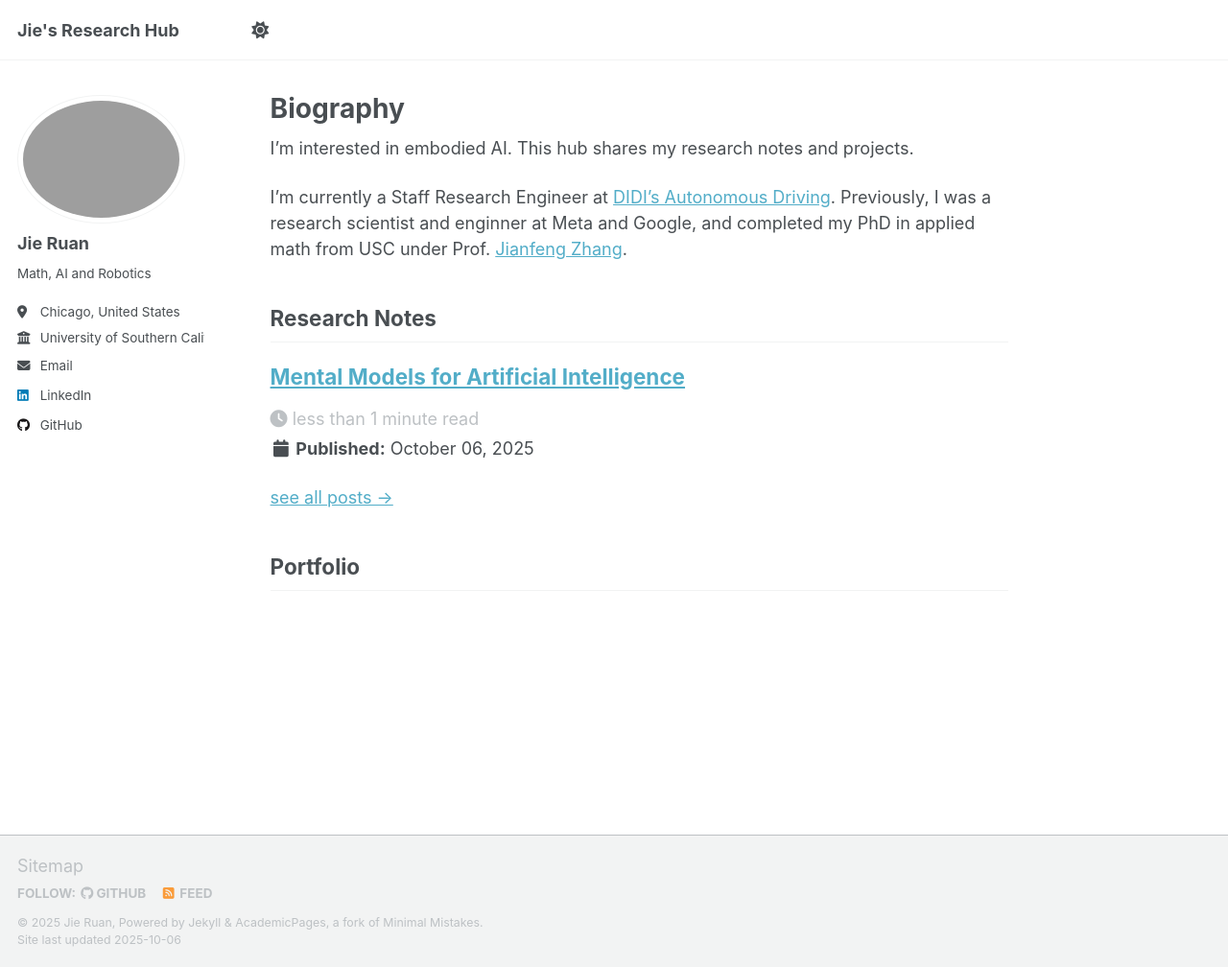
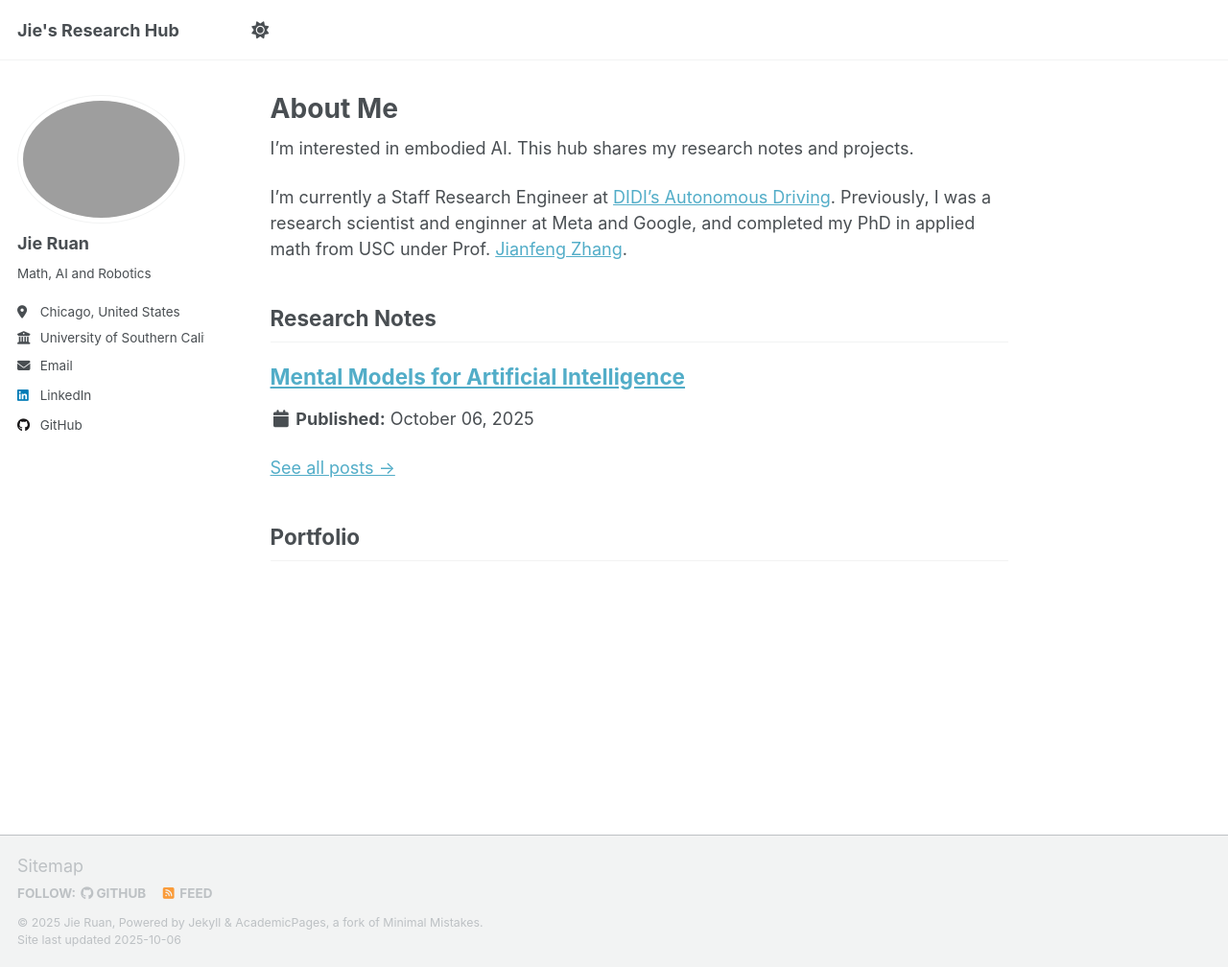
Before and after one commit to jieruan02-cn/jieruan.github.io, a Jekyll site: the page built from _pages/about.md, in a window 1280 px wide and 1008 px high. Shown: the whole window at 96% size. Built offline with Jekyll 4.4.1, drawn with Linux system fonts in a browser that asks for light colours; a script that is not in the unit is left out.

Commit message:
Remove read time and change title to about me.

```diff
--- a/_config.yml
+++ b/_config.yml
@@ -241,7 +241,7 @@ defaults:
     values:
       layout: single
       author_profile: true
-      read_time: true
+      read_time: false
       comments: true
       share: true
       related: true
--- a/_pages/about.md
+++ b/_pages/about.md
@@ -1,6 +1,6 @@
 ---
 permalink: /
-title: "Biography"
+title: "About Me"
 author_profile: true
 redirect_from:
   - /about/
@@ -19,7 +19,7 @@ I'm currently a Staff Research Engineer at [DIDI's Autonomous Driving](https://w
   {% include archive-single.html %}
 {% endfor %}
 
-[see all posts →]({{ '/blog/' | relative_url }})
+[See all posts →]({{ '/blog/' | relative_url }})
 
 ## Portfolio
 
```
